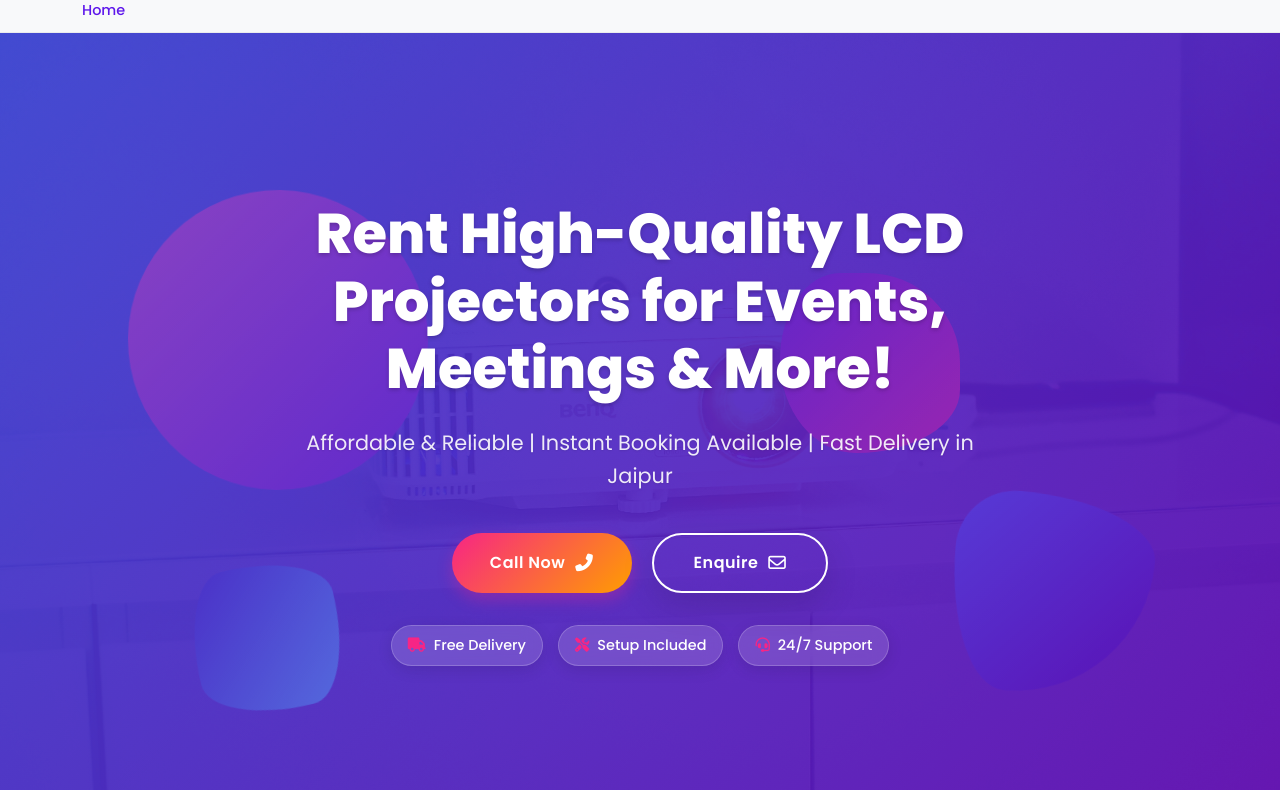
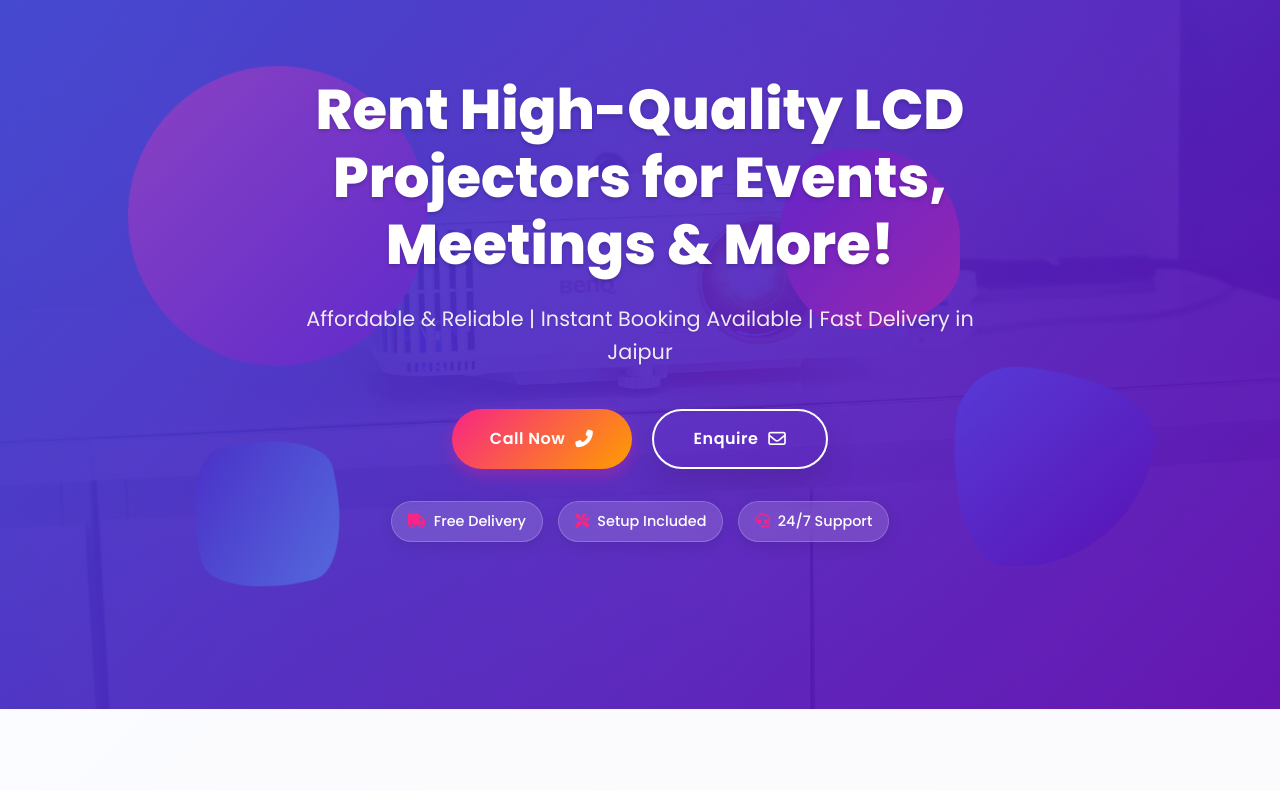
Before and after one commit to LuckyYaduvanshi5/projectoronrent, a plain HTML site: page index.html in a window 1280 px wide. Shown: the part 91-881 px from the top of the page. Drawn offline with nearby package versions, Linux system fonts and the light colour scheme.

Commit message:
Update index.html
Remove Breadcurm

```diff
--- a/index.html
+++ b/index.html
@@ -160,7 +160,7 @@
     </nav>
 
     <!-- Breadcrumbs Navigation -->
-    <div class="breadcrumbs-container">
+<!--     <div class="breadcrumbs-container">
         <div class="container">
             <nav aria-label="breadcrumb">
                 <ol class="breadcrumb" itemscope itemtype="https://schema.org/BreadcrumbList">
@@ -173,7 +173,7 @@
                 </ol>
             </nav>
         </div>
-    </div>
+    </div> -->
 
     <!-- Breadcrumbs Structured Data -->
     <script type="application/ld+json">
```
